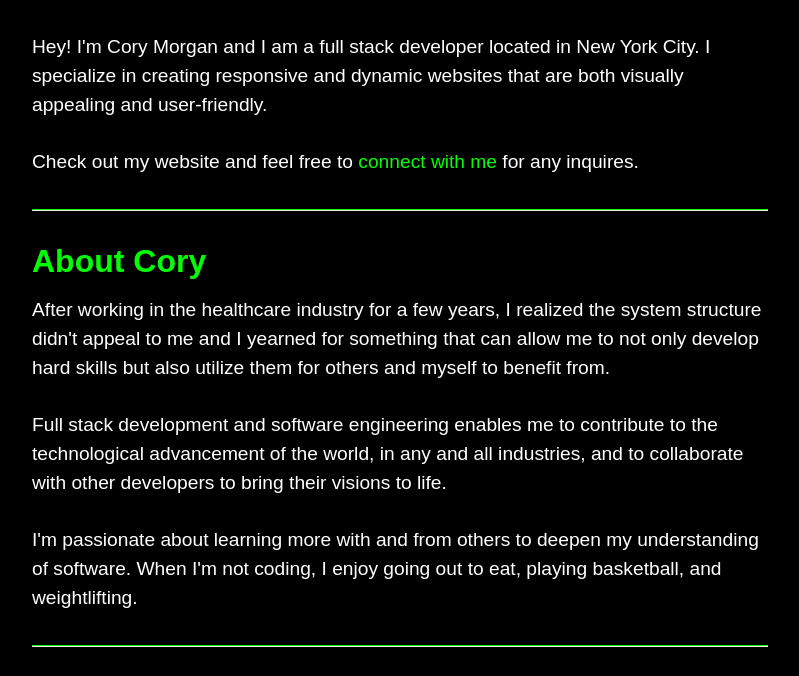
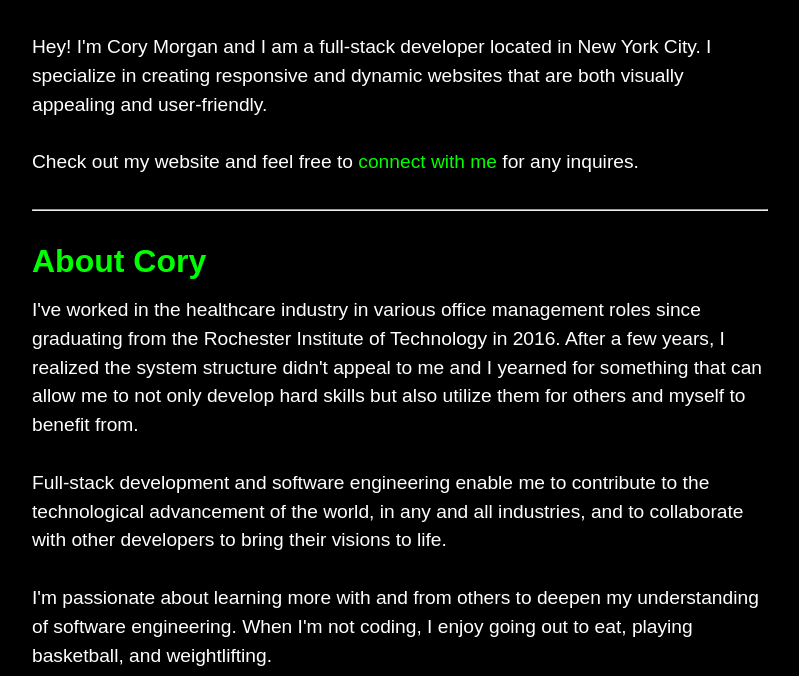
Before and after one commit to cmorgan3324/portfolio-website, a plain HTML site: page index.html in a window 1280 px wide. Shown: the part 714-1390 px from the top of the page, without its empty margins (240-1039 px from the left). Drawn offline with Linux system fonts and the light colour scheme; a script that the page names is missing.

Commit message:
Update index.html

```diff
--- a/index.html
+++ b/index.html
@@ -20,7 +20,7 @@
         <br />
         <br />
         <p>
-          Hey! I'm Cory Morgan and I am a full stack developer located in New
+          Hey! I'm Cory Morgan and I am a full-stack developer located in New
           York City. I specialize in creating responsive and dynamic websites
           that are both visually appealing and user-friendly.
           <br />
@@ -34,20 +34,20 @@
       <section>
         <h2>About Cory</h2>
         <p>
-          After working in the healthcare industry for a few years, I realized
+          I've worked in the healthcare industry in various office management roles since graduating from the Rochester Institute of Technology in 2016. After a few years, I realized
           the system structure didn't appeal to me and I yearned for something
           that can allow me to not only develop hard skills but also utilize
           them for others and myself to benefit from.
           <br />
           <br />
-          Full stack development and software engineering enables me to
+          Full-stack development and software engineering enable me to
           contribute to the technological advancement of the world, in any and
           all industries, and to collaborate with other developers to bring
           their visions to life.
           <br />
           <br />
           I'm passionate about learning more with and from others to deepen my
-          understanding of software. When I'm not coding, I enjoy going out to
+          understanding of software engineering. When I'm not coding, I enjoy going out to
           eat, playing basketball, and weightlifting.
         </p>
       </section>
```
